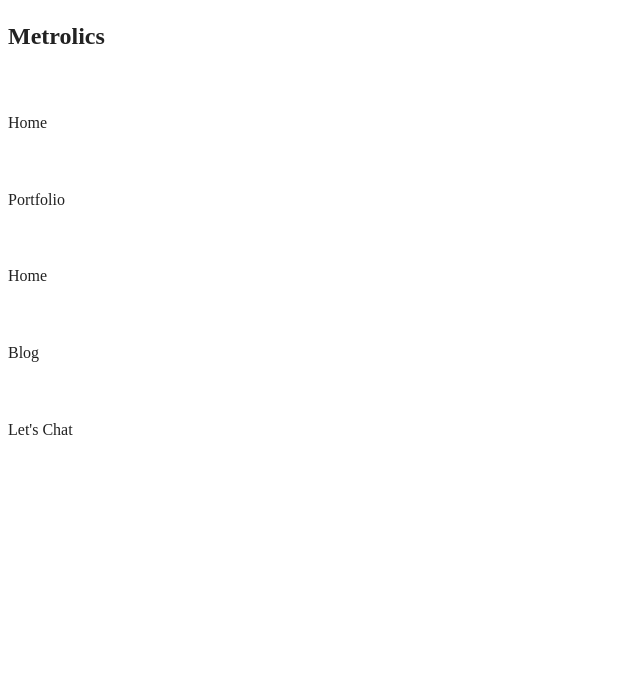
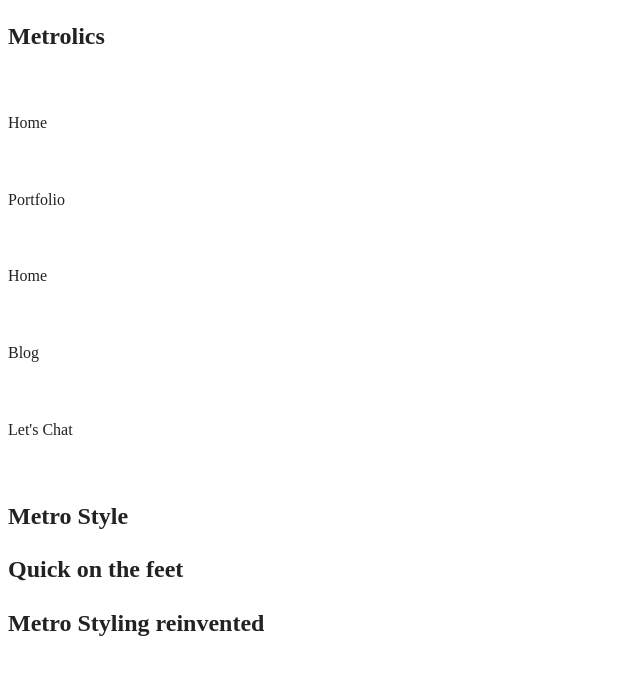
Before and after one commit to CesariaMonforte/Lab_02, a website: page index.html in a window 1280 px wide. Shown: the whole page, without its empty margins (0-640 px from the left). Drawn offline with Linux system fonts and the light colour scheme.

Commit message:
Main Section with Hero subsection created

```diff
--- a/index.html
+++ b/index.html
@@ -66,7 +66,25 @@
 
       </nav>
   </header>
+
   <main>
+
+    <section class="hero">
+        <div class="hero-item">
+          <h2 class="hero-item__header">Metro Style</h2>
+          <div class="hero-item__pannel"></div>
+        </div>
+        <div class="hero-item">
+          <h2 class="hero-item__header">Quick on the feet</h2>
+          <div class="hero-item__pannel"></div>
+        </div>
+        <div class="hero-item">
+          <h2 class="hero-item__header">Metro Styling reinvented</h2>
+          <div class="hero-item__pannel"></div>
+        </div>
+    </section>
+
+  </main>
 
   <script src="js/app.js"></script>
 
```
